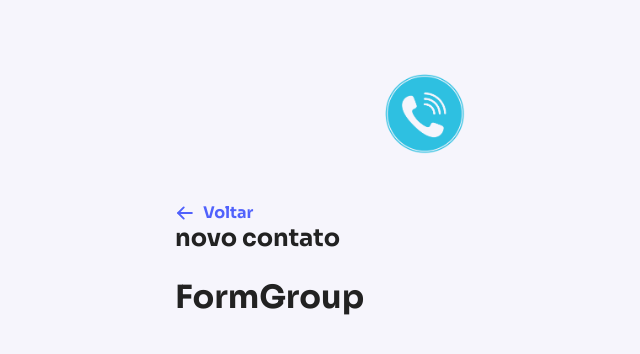
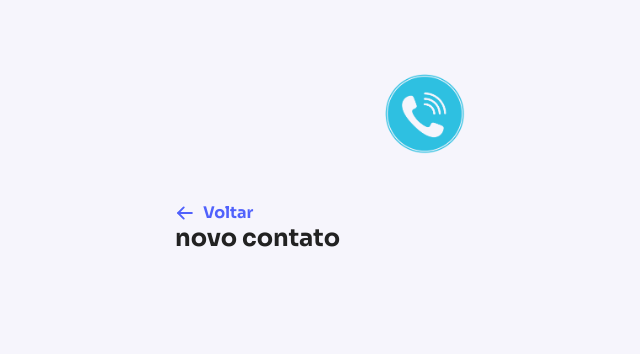
Before and after one commit to timabuntu/myContacts, a React (Vite) app: page /new in a window 1280 px wide. Shown: the top 354 px of the page, without its empty margins (215-855 px from the left). Built offline with nearby package versions, Linux system fonts and the light colour scheme.

Commit message:
chore: FormGroup gets children

```diff
--- a/src/components/FormGroup/index.jsx
+++ b/src/components/FormGroup/index.jsx
@@ -1,11 +1,16 @@
+import PropTypes from 'prop-types';
+
 import { Container } from './styles';
 
-function FormGroup() {
+function FormGroup({ children }) {
   return (
     <Container>
-      <h1>FormGroup</h1>
+      {children}
     </Container>
   );
 }
 
+FormGroup.propTypes = {
+  children: PropTypes.node.isRequired,
+};
 export default FormGroup;
```
